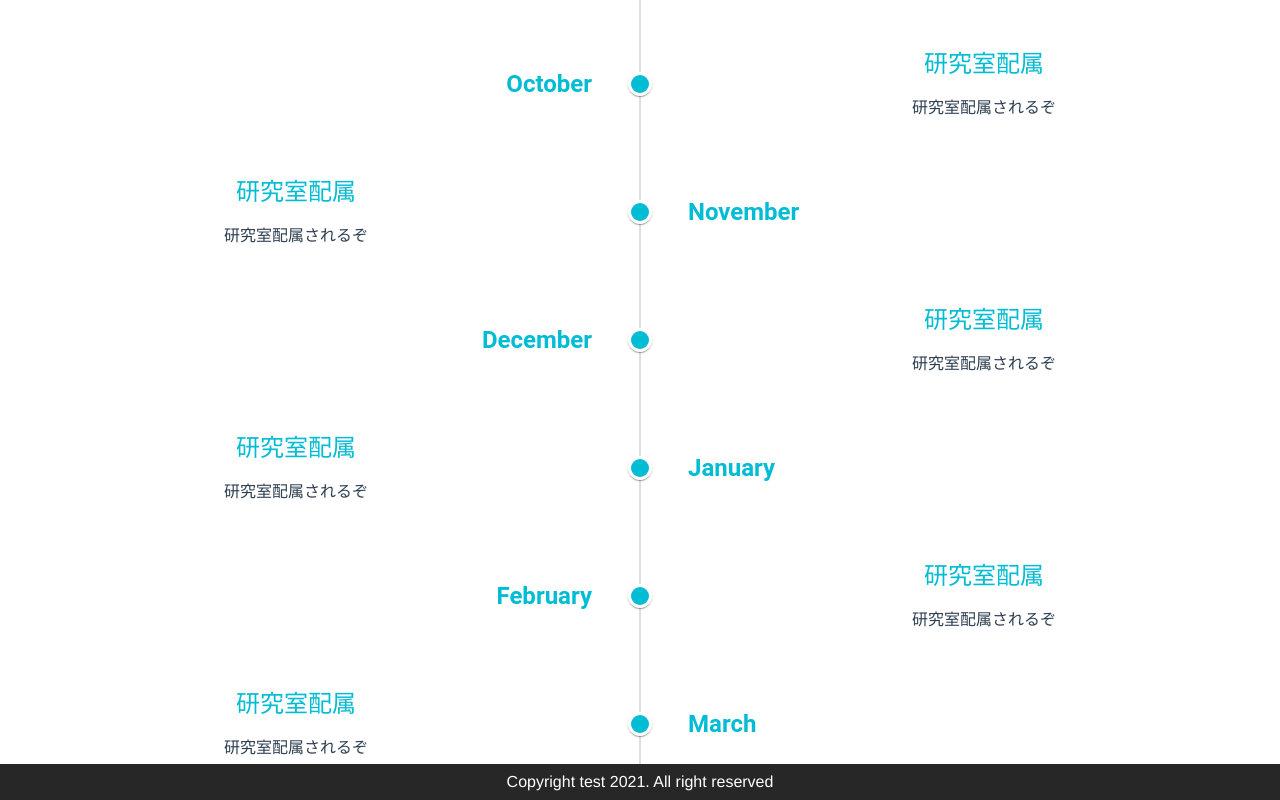
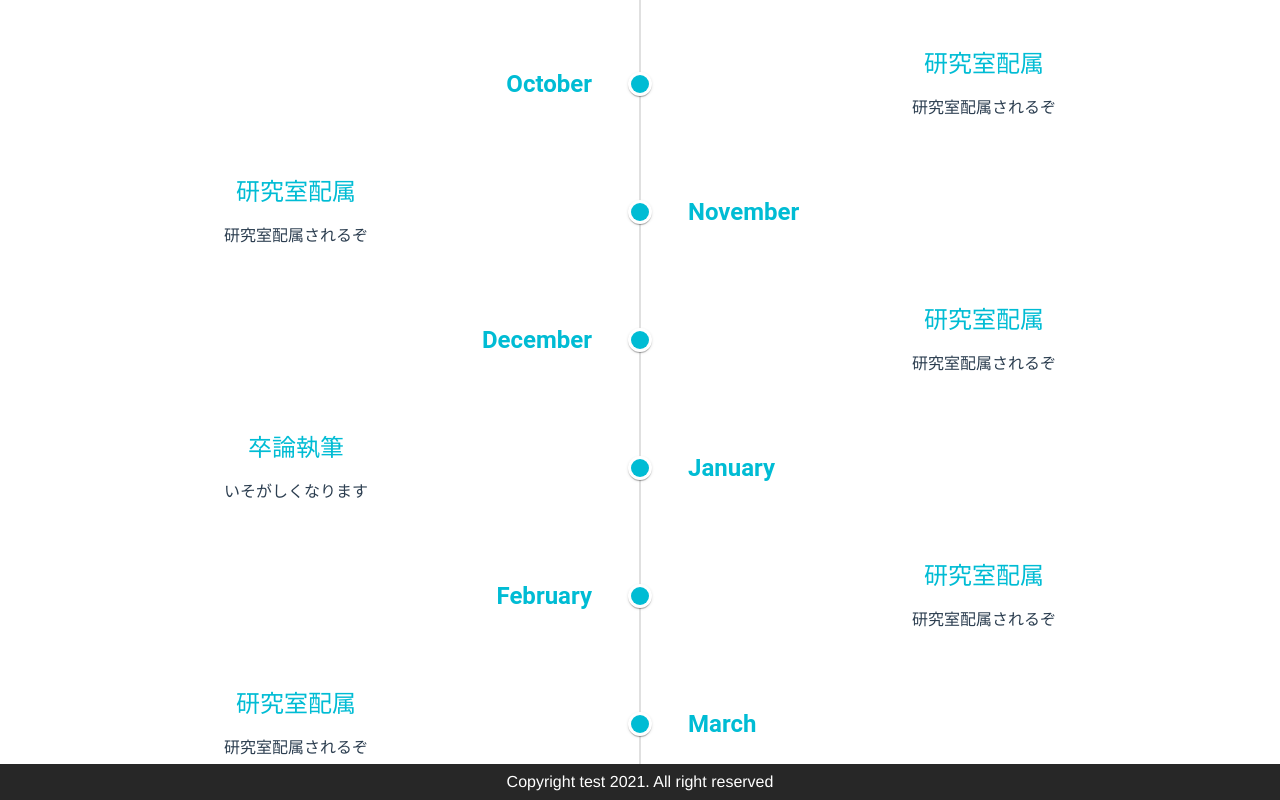
Before and after one commit to katakyo/yamamotolab_HP, a Vue app: page /timeline in a window 1280 px wide. Shown: the part 824-1624 px from the top of the page. Built offline with nearby package versions, Linux system fonts and the light colour scheme.

Commit message:
fix text

```diff
--- a/src/views/TimeLine.vue
+++ b/src/views/TimeLine.vue
@@ -84,8 +84,8 @@
         {
           color: 'cyan',
           month: 'January',
-          title: '研究室配属',
-          summary: '研究室配属されるぞ',
+          title: '卒論執筆',
+          summary: 'いそがしくなります',
         },
         {
           color: 'cyan',
```
